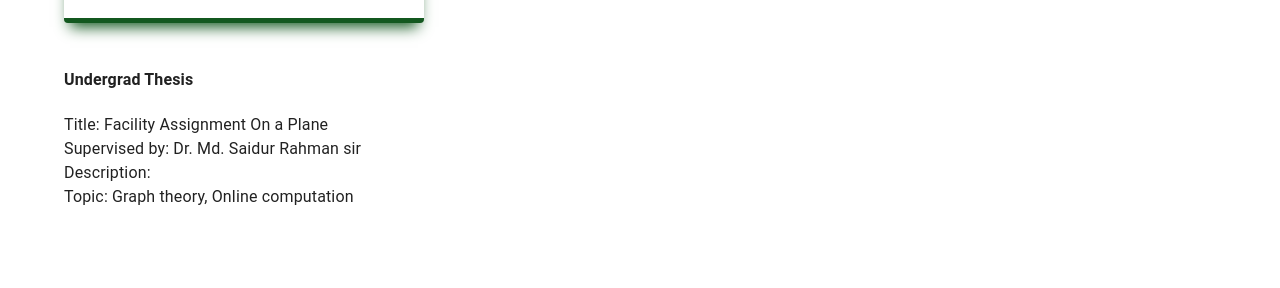
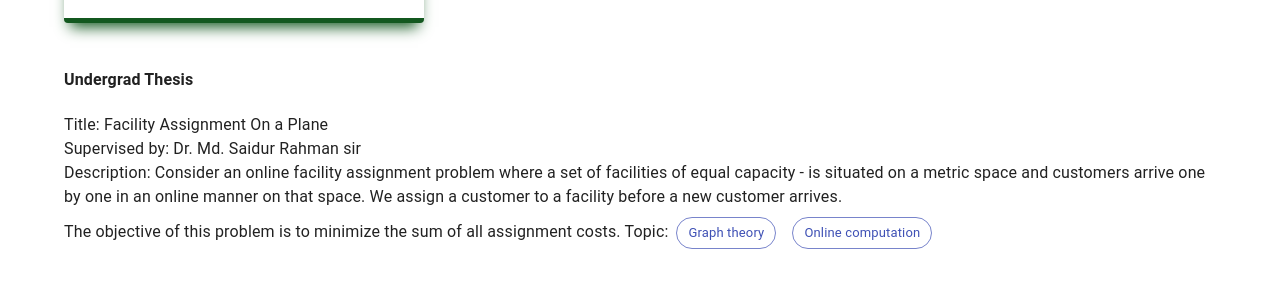
Before and after one commit to Muttakee31/muttakee31.github.io, a Next.js app: page /research in a window 1280 px wide. Shown: the part 490-778 px from the top of the page. Built offline with nearby package versions, Linux system fonts and the light colour scheme.

Commit message:
resolved typing issue

```diff
--- a/components/Navigationbar.tsx
+++ b/components/Navigationbar.tsx
@@ -3,7 +3,7 @@ import {useState} from 'react';
 import AppBar from '@mui/material/AppBar';
 import Toolbar from '@mui/material/Toolbar';
 import Typography from '@mui/material/Typography';
-import {Link, Switch} from "@mui/material";
+import {Link, Switch, Theme} from "@mui/material";
 import {useRouter} from 'next/router';
 import {styled} from "@mui/material/styles";
 import {darthLogo, jediLogo} from "../utils/constants";
@@ -44,7 +44,12 @@ const Root = styled('div')(( {theme} ) => ({
     }
 }));
 
-const Navigationbar = ({themeKey, changeTheme}) => {
+type navProps = {
+    themeKey: Theme,
+    changeTheme: ()=> void
+}
+
+const Navigationbar = ({themeKey, changeTheme}: navProps) => {
     const router = useRouter();
     const [checked, setChecked] = useState(-1);
 
--- a/pages/research.tsx
+++ b/pages/research.tsx
@@ -1,4 +1,4 @@
-import {Container, Grid, Paper} from "@mui/material";
+import {Chip, Container, Grid, Paper} from "@mui/material";
 import {interests} from "../utils/constants";
 import {NextPage} from "next";
 
@@ -23,8 +23,14 @@ const Research : NextPage= () => {
                 <h4>Undergrad Thesis</h4>
                 Title: Facility Assignment On a Plane <br />
                 Supervised by: Dr. Md. Saidur Rahman sir <br />
-                Description: <br />
-                Topic: Graph theory, Online computation
+                Description: Consider an online facility assignment problem where a set of facilities
+                of equal capacity - is situated on a metric space and customers arrive one by one
+                in an online manner on that space. We assign a customer to a facility before a new customer arrives. <br />
+                The objective of this problem is to minimize the sum of all assignment costs.
+
+                Topic:
+                <Chip label="Graph theory" color="primary" variant="outlined" sx={{m: 1}}/>
+                <Chip label="Online computation" color="primary" variant="outlined" sx={{m: 1}}/>
             </div>
         </Container>
     )
```
Also changed, not shown: pages/index.tsx (+3 -4 lines).
